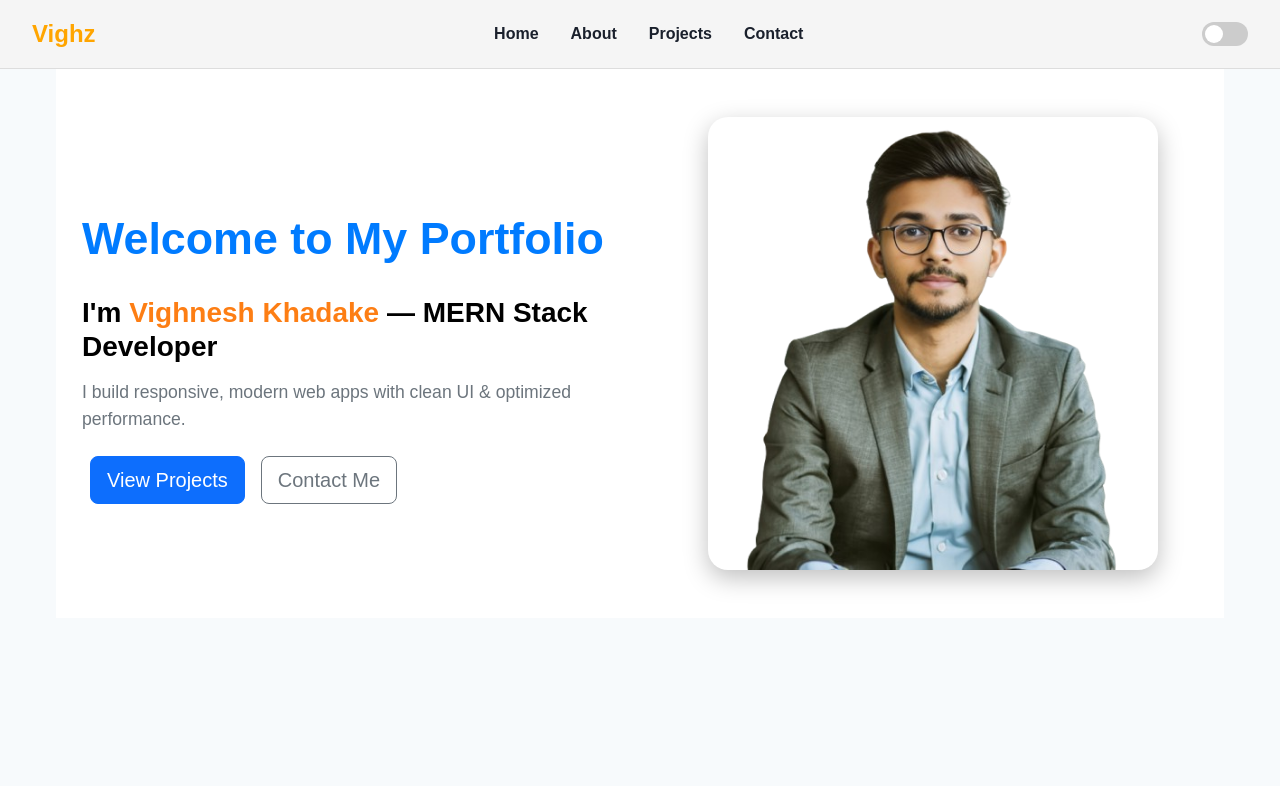
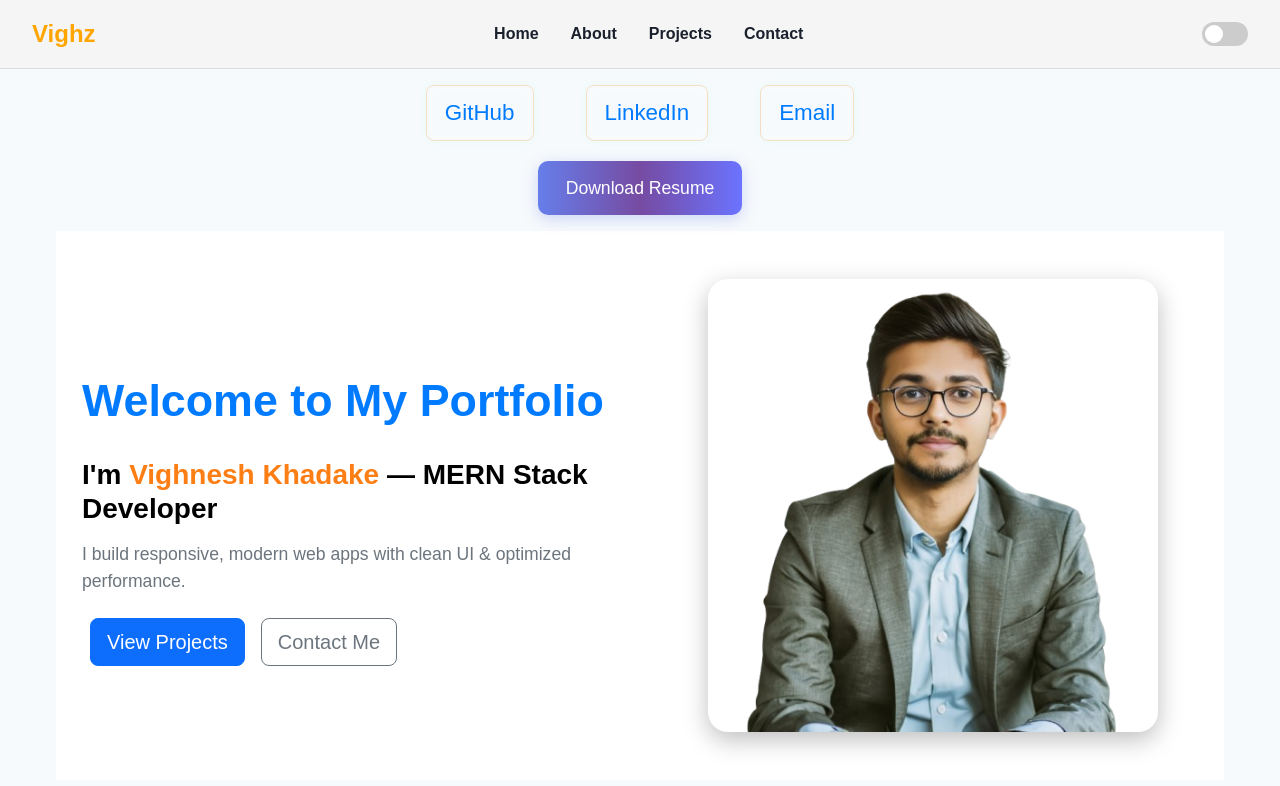
Before and after one commit to vighnesh583/vigz-portfolio-web, a React (Vite) app: page / in a window 1280 px wide. Shown: the top 786 px of the page. Built offline with nearby package versions, Linux system fonts and the light colour scheme.

Commit message:
New updates

```diff
--- a/src/components/About.jsx
+++ b/src/components/About.jsx
@@ -2,9 +2,11 @@ import React from 'react'
 import { motion } from 'framer-motion'
 import 'bootstrap/dist/css/bootstrap.min.css'
 import './About.css'
+import Services from './services'
 
 export default function About() {
   return (
+    <>
       <motion.div
         className="about-section py-5"
         initial={{ opacity: 0 }}
@@ -23,7 +25,7 @@ export default function About() {
               <img
                 src="./images/Vighnesh.png"
                 alt="Vighnesh Khadake"
-              className="img-fluid rounded-circle border border-4 border-primary shadow"
+                className="img-fluid rounded-circle border-4 border-primary shadow"
                 style={{ maxWidth: '200px', height: 'auto' }}
               />
             </motion.div>
@@ -48,7 +50,7 @@ export default function About() {
               {/* Social Icons */}
               <div className="mt-4 social-icons">
                 <a
-    href="https://www.linkedin.com/in/yourprofile"
+                  href="https://www.linkedin.com/in/vighnesh-k-903754281/"
                   className="text-decoration-none text-primary me-4 fs-4"
                   target="_blank"
                   rel="noopener noreferrer"
@@ -56,7 +58,7 @@ export default function About() {
                   <i className="fab fa-linkedin"></i>
                 </a>
                 <a
-    href="https://github.com/yourusername"
+                  href="https://github.com/vighnesh583"
                   className="text-decoration-none text-dark me-4 fs-4"
                   target="_blank"
                   rel="noopener noreferrer"
@@ -64,7 +66,7 @@ export default function About() {
                   <i className="fab fa-github"></i>
                 </a>
                 <a
-    href="https://yourblog.blogspot.com"
+                  href="https://codeworkbench.blogspot.com/"
                   className="text-decoration-none text-warning fs-4"
                   target="_blank"
                   rel="noopener noreferrer"
@@ -77,5 +79,7 @@ export default function About() {
           </div>
         </div>
       </motion.div>
+      <Services />
+    </>
   )
 }
--- a/src/components/Home.jsx
+++ b/src/components/Home.jsx
@@ -2,9 +2,12 @@ import React from 'react';
 import { motion } from 'framer-motion';
 import 'bootstrap/dist/css/bootstrap.min.css';
 import './Home.css';
+import ResumeSection from './ResumeSection';
 
 export default function Home() {
   return (
+    <>
+      <ResumeSection />
       <motion.div
         className="home-section py-5"
         initial={{ opacity: 0 }}
@@ -68,5 +71,8 @@ export default function Home() {
           </div>
         </div>
       </motion.div>
+
+    </>
+
   );
 }
--- a/src/components/ProjectDetail.jsx
+++ b/src/components/ProjectDetail.jsx
@@ -12,7 +12,7 @@ export default function ProjectDetail() {
   return (
     <div className="container py-5">
       <div className="card shadow-lg">
-        <img src={project.image1} className="card-img-top" alt={project.name} />
+        <a href={project.link} target='_blank'> <img src={project.image1} className="card-img-top" alt={project.name} /> </a>
         <div className="card-body">
           <h2 className="display-5 fw-bold text-warning">{project.name}</h2>
           <br />
--- /dev/null
+++ b/src/components/ResumeSection.css
@@ -0,0 +1,66 @@
+.resume-section {
+    display: flex;
+    flex-direction: column;
+    align-items: center;
+    justify-content: center;
+    gap: 20px;
+    padding: 1rem;
+    color: #66ccff;
+    text-align: center;
+}
+
+.contact-links {
+    display: flex;
+    flex-wrap: wrap;
+    justify-content: center;
+    gap: 20px;
+}
+
+.contact-links a,
+.contact-links .email-copy {
+    margin: 0 1rem;
+    font-size: 1.4rem;
+    text-decoration: none;
+    color: #007bff;
+    padding: 10px 18px;
+    border-radius: 8px;
+    border: 1px solid rgb(244, 223, 195);
+    transition: 0.3s ease-in-out;
+    background: transparent;
+    box-shadow: 0 0 10px rgba(100, 255, 218, 0.1),
+        0 0 20px rgba(255, 255, 255, 0.05);
+    backdrop-filter: blur(4px);
+    cursor: pointer;
+}
+
+.dark-theme .contact-links a,
+.dark-theme .contact-links .email-copy {
+    color: #66ccff;
+}
+
+.contact-links a:hover,
+.contact-links .email-copy:hover {
+    transform: translateY(-2px);
+    box-shadow: 0 0 15px rgba(140, 242, 218, 0.742),
+        0 0 30px rgba(229, 159, 159, 0.695);
+}
+
+.download-btn {
+    padding: 14px 28px;
+    font-size: 1.1rem;
+    font-weight: 500;
+    color: #ffffff;
+    background: linear-gradient(90deg, #667eea, #764ba2, #6b73ff);
+    border: none;
+    border-radius: 10px;
+    text-decoration: none;
+    cursor: pointer;
+    transition: 0.3s ease-in-out;
+    box-shadow: 0 4px 15px rgba(102, 126, 234, 0.3);
+}
+
+.download-btn:hover {
+    background: linear-gradient(90deg, #6b73ff, #764ba2, #667eea);
+    box-shadow: 0 6px 20px rgba(102, 126, 234, 0.4);
+    transform: scale(1.03);
+}
--- /dev/null
+++ b/src/components/ResumeSection.jsx
@@ -0,0 +1,50 @@
+import React, { useState } from "react";
+import "./ResumeSection.css";
+
+const ResumeSection = () => {
+    const [copyText, setCopyText] = useState("Email");
+
+    const handleEmailCopy = () => {
+        navigator.clipboard.writeText("vighneshkhadake@outlook.com").then(() => {
+            setCopyText("Copied!");
+            setTimeout(() => setCopyText("Email"), 1500);
+        });
+    };
+
+    return (
+        <div className="resume-section">
+            <div className="contact-links">
+                <a
+                    href="https://github.com/vighnesh583"
+                    target="_blank"
+                    rel="noopener noreferrer"
+                >
+                    GitHub
+                </a>
+
+                <a
+                    href="https://www.linkedin.com/in/vighnesh-k-903754281/"
+                    target="_blank"
+                    rel="noopener noreferrer"
+                >
+                    LinkedIn
+                </a>
+
+                <span
+                    className="email-copy"
+                    onClick={handleEmailCopy}
+                    onMouseEnter={() => setCopyText("Copy")}
+                    onMouseLeave={() => setCopyText("Email")}
+                >
+                    {copyText}
+                </span>
+            </div>
+
+            <a href="/Vighneshkhadake.pdf.pdf" download className="download-btn">
+                Download Resume
+            </a>
+        </div>
+    );
+};
+
+export default ResumeSection;
--- /dev/null
+++ b/src/components/Services.css
@@ -0,0 +1,93 @@
+/* Services Section */
+.services-section {
+  padding: 3rem 1rem;
+  background-color: #f9f9f9;
+  text-align: center;
+  transition: background-color 0.3s, color 0.3s;
+}
+
+.dark-theme .services-section {
+  background-color: #121212;
+}
+
+.services-title {
+  font-size: 2.5rem;
+  font-weight: bold;
+  margin-bottom: 2rem;
+  color: orange;
+}
+
+.dark-theme .services-title {
+  color: orange;
+}
+
+.services-grid {
+  display: grid;
+  grid-template-columns: repeat(auto-fit, minmax(250px, 1fr));
+  gap: 2rem;
+  max-width: 1100px;
+  margin: 0 auto;
+}
+
+/* Each service card has a soft color border and hover effect */
+.service-card {
+  background-color: white;
+  padding: 2rem;
+  border-radius: 1rem;
+  border-left: 5px solid #ffa500; /* Orange accent */
+  box-shadow: 0 4px 20px rgba(0, 0, 0, 0.08);
+  transition: transform 0.3s, background-color 0.3s, color 0.3s, box-shadow 0.3s;
+  text-align: left;
+}
+
+.service-card:hover {
+  transform: translateY(-8px);
+  box-shadow: 0 6px 25px rgba(0, 172, 240, 0.852);
+}
+
+.dark-theme .service-card {
+  background-color: #2a2a2a;
+  border-left-color: #ffa500;
+  box-shadow: 0 4px 20px rgba(255, 255, 255, 0.05);
+}
+
+.dark-theme .service-card:hover {
+      transform: translateY(-8px);
+  box-shadow: 0 6px 25px rgba(78, 157, 248, 0.997);
+
+}
+
+/* Icon styling */
+.service-icon {
+  font-size: 2.5rem;
+  margin-bottom: 1rem;
+  display: inline-block;
+  color: #ffa500;
+}
+
+.dark-theme .service-icon {
+  color: #ffcc70;
+}
+
+/* Heading styling */
+.service-heading {
+  font-size: 1.5rem;
+  color: #222;
+  margin-bottom: 0.5rem;
+  font-weight: 600;
+}
+
+.dark-theme .service-heading {
+  color: #f5f5f5;
+}
+
+/* Description styling */
+.service-description {
+  font-size: 1rem;
+  color: #444;
+  line-height: 1.6;
+}
+
+.dark-theme .service-description {
+  color: #cfcfcf;
+}
--- /dev/null
+++ b/src/components/Services.jsx
@@ -0,0 +1,44 @@
+import React from "react";
+import "./Services.css";
+
+const servicesData = [
+  {
+    title: "Web Development",
+    description: "Building responsive and dynamic websites using modern technologies like React, Vite, Node.js, and MongoDB.",
+    icon: "💻",
+  },
+  {
+    title: "UI/UX Design",
+    description: "Designing clean and intuitive user interfaces with attention to detail and user experience.",
+    icon: "🎨",
+  },
+  {
+    title: "API Integration",
+    description: "Seamlessly integrating REST APIs and third-party services to power web applications.",
+    icon: "🔌",
+  },
+  {
+    title: "SEO Optimization",
+    description: "Improving website visibility and performance on search engines through SEO best practices.",
+    icon: "🚀",
+  },
+];
+
+const Services = () => {
+  return (
+    <section className="services-section">
+      <h2 className="services-title">My Services</h2>
+      <div className="services-grid">
+        {servicesData.map((service, index) => (
+          <div className="service-card" key={index}>
+            <span className="service-icon">{service.icon}</span>
+            <h3 className="service-heading">{service.title}</h3>
+            <p className="service-description">{service.description}</p>
+          </div>
+        ))}
+      </div>
+    </section>
+  );
+};
+
+export default Services;
--- a/src/components/data/ProjectsData.js
+++ b/src/components/data/ProjectsData.js
@@ -35,7 +35,7 @@ const projects = [
     ],
     image: '/images/2.jpg',
     image1: '/images/portfolio.png',
-    link: 'https://your-portfolio.vercel.app',
+    link: 'https://vigz-portfolio-web.vercel.app/',
     technologies: ['React Js', 'Bootstrap', 'Framer Motion', 'HTML', 'CSS']
   },
   {
```
Also changed, not shown: src/App.jsx (+7 -0 lines), 1 other file (tests, documents, lock files or other folders). Lines whose indentation alone changed are shown as unchanged.
